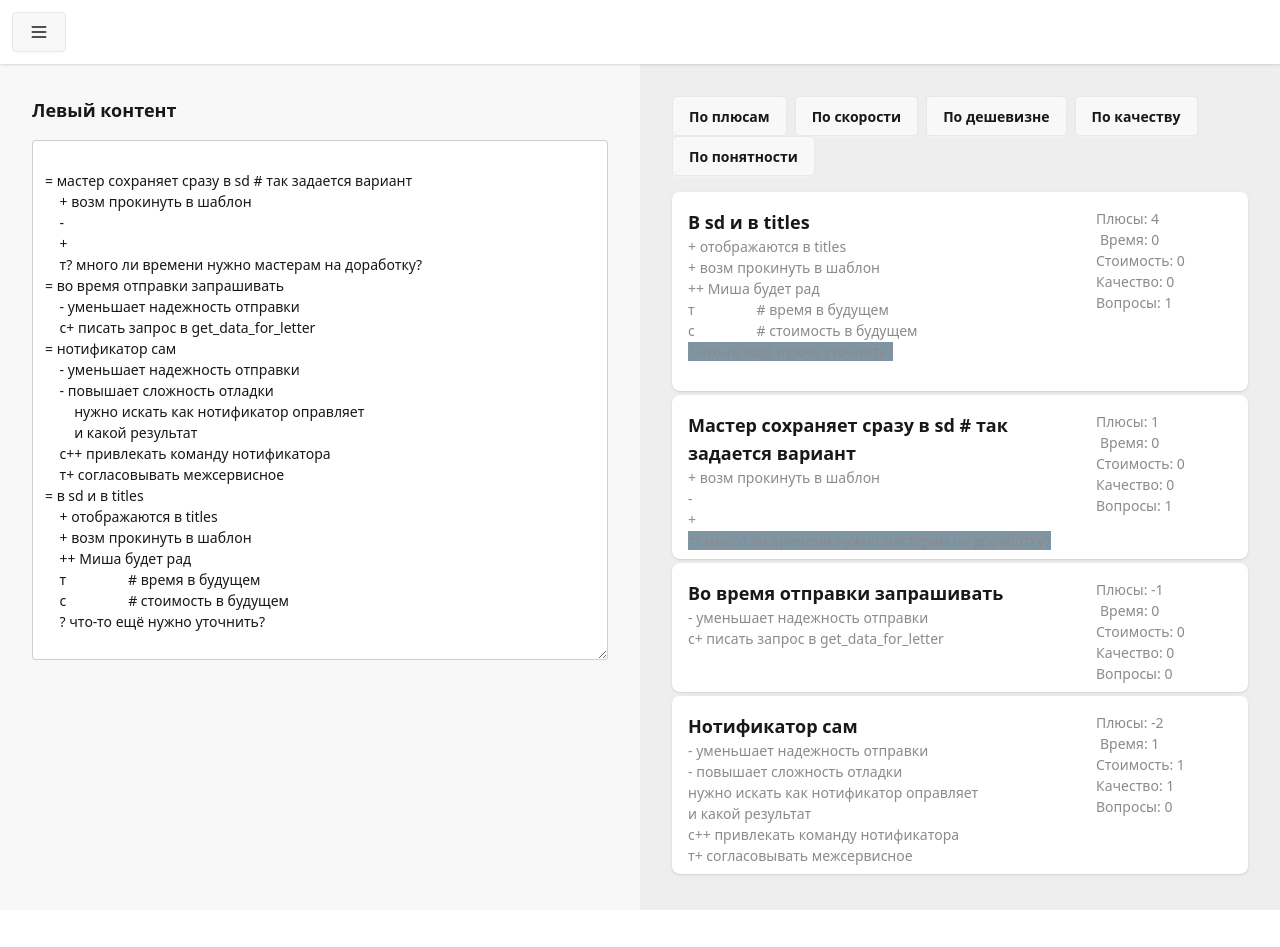
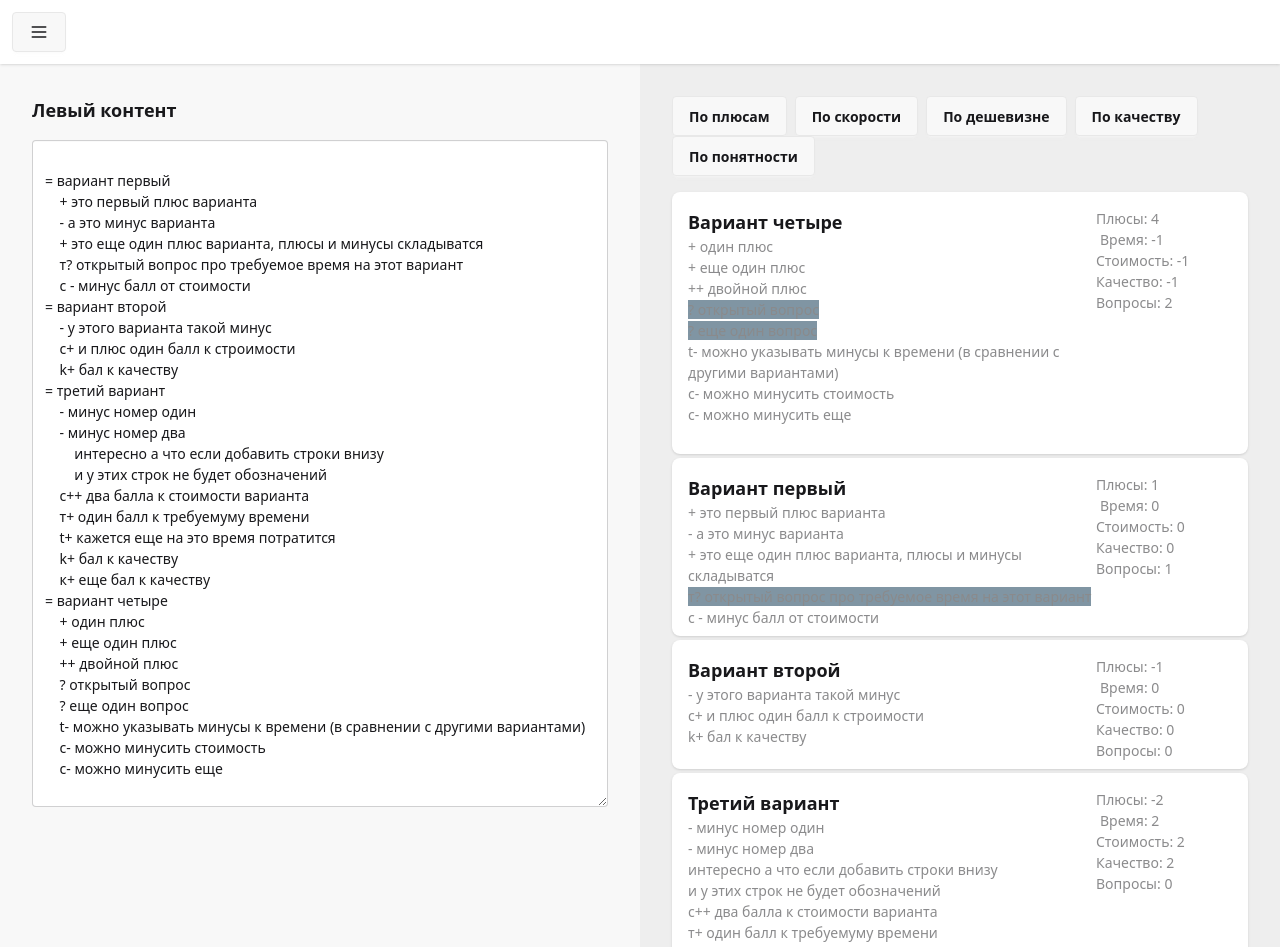
Before and after one commit to closescreen/sveltekit-demos, a SvelteKit app: page /variants/1 in a window 1280 px wide. Shown: the top 947 px of the page. Before the commit the page ends 910 px from the top, so only its background shows below. Built offline with nearby package versions, Linux system fonts and the light colour scheme.

Commit message:
Поменял текст вариантов

```diff
--- a/src/routes/variants/[variant_id]/+page.svelte
+++ b/src/routes/variants/[variant_id]/+page.svelte
@@ -9,28 +9,35 @@
 	const { data }: PageProps = $props();
 
 	let variantsDSL = $state(`
-= мастер сохраняет сразу в sd # так задается вариант
-    + возм прокинуть в шаблон
-    -
-    +
-    т? много ли времени нужно мастерам на доработку?
-= во время отправки запрашивать
-    - уменьшает надежность отправки
-    с+ писать запрос в get_data_for_letter
-= нотификатор сам
-    - уменьшает надежность отправки
-    - повышает сложность отладки
-        нужно искать как нотификатор оправляет
-        и какой результат
-    с++ привлекать команду нотификатора
-    т+ согласовывать межсервисное
-= в sd и в titles
-    + отображаются в titles
-    + возм прокинуть в шаблон
-    ++ Миша будет рад
-    т                 # время в будущем
-    с                 # стоимость в будущем
-    ? что-то ещё нужно уточнить?
+= вариант первый
+    + это первый плюс варианта
+    - а это минус варианта
+    + это еще один плюс варианта, плюсы и минусы складыватся
+    т? открытый вопрос про требуемое время на этот вариант
+    c - минус балл от стоимости
+= вариант второй
+    - у этого варианта такой минус
+    с+ и плюс один балл к строимости
+    k+ бал к качеству
+= третий вариант
+    - минус номер один
+    - минус номер два
+        интересно а что если добавить строки внизу
+        и у этих строк не будет обозначений
+    с++ два балла к стоимости варианта
+    т+ один балл к требуемуму времени
+    t+ кажется еще на это время потратится
+    k+ бал к качеству
+    к+ еще бал к качеству
+= вариант четыре
+    + один плюс
+    + еще один плюс
+    ++ двойной плюс
+    ? открытый вопрос
+    ? еще один вопрос
+    t- можно указывать минусы к времени (в сравнении с другими вариантами)
+    c- можно минусить стоимость
+    c- можно минусить еще
     `);
 
 	const autoResize: Action<HTMLTextAreaElement> = (node) => {
```
Also changed, not shown: src/lib/variants/README.md (deleted).
